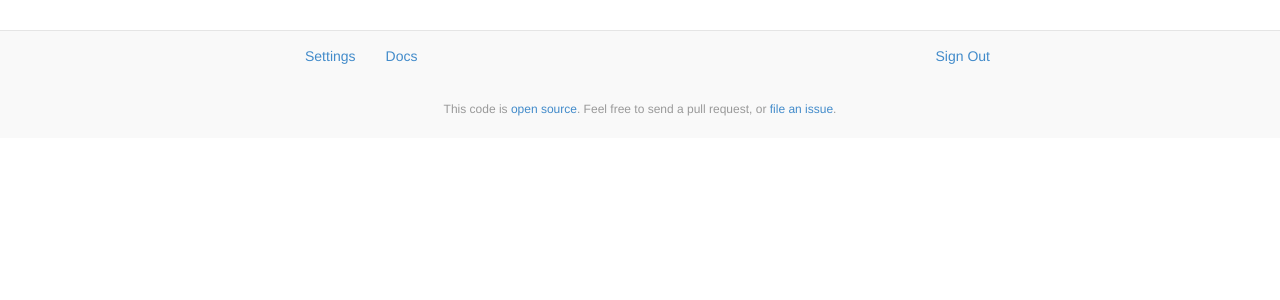
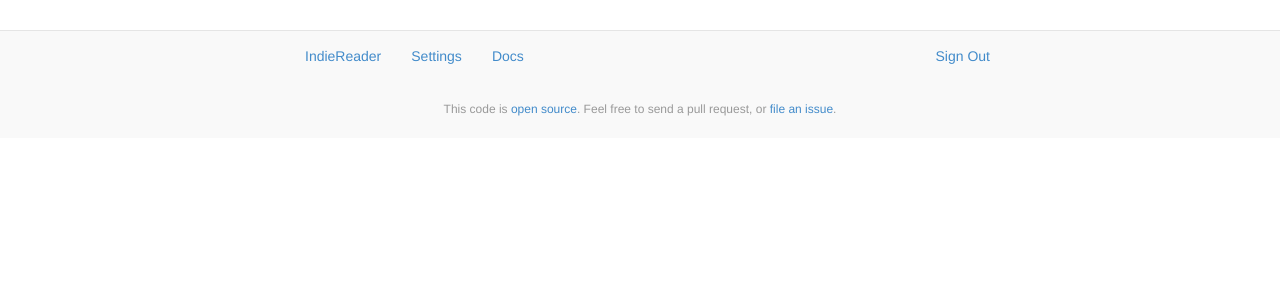
Before and after one commit to kylewm/indiereader, a PHP site: template views/layout.php in a window 1280 px wide. Shown: the top 300 px of the page. Run offline with PHP 8.4, Linux system fonts and the light colour scheme; the template is opened without the code that fills it, so the values that code supplies are empty.

Commit message:
Boilerplate

```diff
--- a/views/layout.php
+++ b/views/layout.php
@@ -42,6 +42,7 @@
     <div class="nav">
       <ul class="nav navbar-nav">
 
+          <li><a href="/">IndieReader</a></li>
         <? if(session('me')) { ?>
           <li><a href="/settings">Settings</a></li>
         <? } ?>
```
